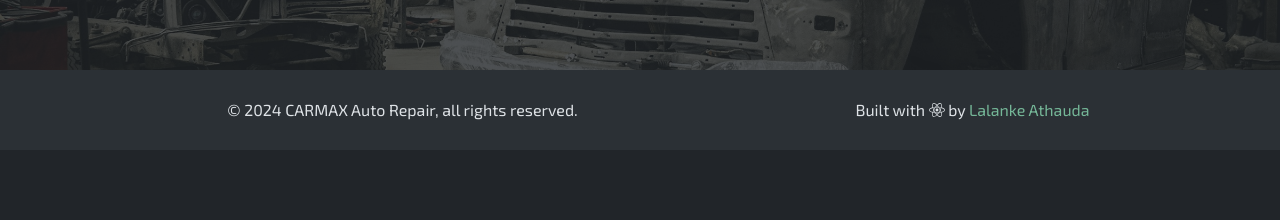
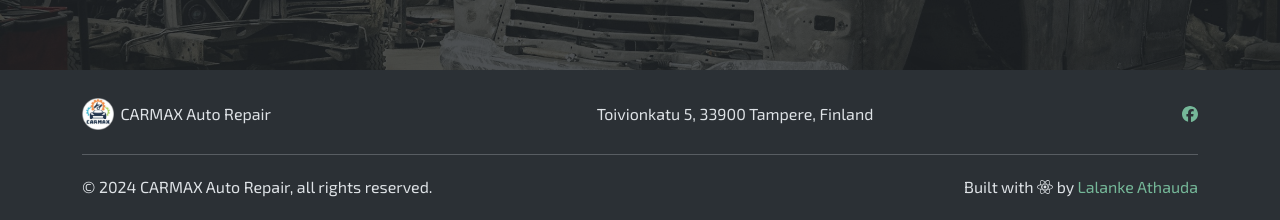
Before and after one commit to lalankeba/carmax-app, a Next.js app: page /en in a window 1280 px wide. Shown: the part 4358-4578 px from the top of the page. Before the commit the page ends 4508 px from the top, so only its background shows below. Built offline with nearby package versions, Linux system fonts and the light colour scheme; no server answers.

Commit message:
updating footer bar version 2

```diff
--- a/app/[locale]/globals.scss
+++ b/app/[locale]/globals.scss
@@ -7,7 +7,7 @@
   --navigation-bar-min-height: 4.0rem;
   --navigation-bar-max-height: 5.5rem;
   --navigation-bar-height: var(--navigation-bar-max-height);
-  --footer-bar-height: 5rem;
+  --footer-bar-height: 8rem;
 }
 
 html, body {
--- a/app/[locale]/layout.tsx
+++ b/app/[locale]/layout.tsx
@@ -3,7 +3,7 @@ import { getMessages, getTranslations } from "next-intl/server";
 import { routing } from "@/i18n/routing";
 import { Exo_2 } from "next/font/google";
 import NavigationBar from "@/components/navigation-bar";
-import FooterBar from "@/components/footer-bar";
+import FooterBarV2 from "@/components/footer-bar-v2";
 import { config } from '@fortawesome/fontawesome-svg-core';
 import '@fortawesome/fontawesome-svg-core/styles.css';
 config.autoAddCss = false;
@@ -79,7 +79,7 @@ export default async function LocaleLayout({
               {children}
             </main>
             <footer>
-              <FooterBar />
+              <FooterBarV2 />
             </footer>
           </div>
         </NextIntlClientProvider>
--- /dev/null
+++ b/components/footer-bar-v2.scss
@@ -0,0 +1,17 @@
+.footer-bar-v2 {
+
+  p {
+    margin-bottom: 0;
+  }
+
+  .craft-link {
+    color: var(--bs-success-text-emphasis);
+    text-decoration: none;
+    transition: color 0.3s ease, transform 0.3s ease;
+  }
+
+  .craft-link:hover {
+    color: var(--bs-success);
+  }
+
+}
--- /dev/null
+++ b/components/footer-bar-v2.tsx
@@ -0,0 +1,77 @@
+import React from "react";
+import { faFacebook, faReact } from "@fortawesome/free-brands-svg-icons";
+import { FontAwesomeIcon } from "@fortawesome/react-fontawesome";
+import { useTranslations } from "next-intl";
+import { Col, Container, Row } from "react-bootstrap";
+import Link from "next/link";
+import "./footer-bar-v2.scss";
+import Image from "next/image";
+
+const FooterBarV2: React.FC = () => {
+  const t = useTranslations('components.FooterBar');
+
+  return (
+    <>
+      <div className="footer-bar-v2 bg-body-tertiary">
+        <Container fluid="md">
+          <Row>
+            <Col>
+              <Row className="mt-4 mb-1" md={3} sm={3} xs={3}>
+                <Col className="d-flex justify-content-start align-items-center" xs={5} sm={4} md={4}>
+                  <Row>
+                    <Col className="d-flex justify-content-start align-items-center" xs={3} sm={4} md={2}>
+                      <Image
+                        alt=""
+                        src="/images/carmax-logo.png"
+                        width="32"
+                        height="32"
+                        className="d-inline-block align-center"
+                      />
+                    </Col>
+                    <Col className="d-flex justify-content-start align-items-center" xs={9} sm={8} md={10}>
+                      <p>CARMAX Auto Repair</p>
+                    </Col>
+                  </Row>
+                </Col>
+                <Col className="d-flex justify-content-center align-items-center" xs={6} sm={6} md={6}>
+                  <div>
+                    <p>Toivionkatu 5, 33900 Tampere, Finland</p>
+                  </div>
+                </Col>
+                <Col className="d-flex justify-content-end align-items-center my-2" xs={1} sm={2} md={2}>
+                  <Link href="https://www.facebook.com/profile.php?id=61559165351726" target="_blank" rel="noopener noreferrer" className="craft-link">
+                    <FontAwesomeIcon icon={faFacebook} size="1x" />
+                  </Link>
+                </Col>
+              </Row>
+              <Row>
+                <Col>
+                  <hr />
+                </Col>
+              </Row>
+              <Row className="mt-1 mb-4">
+                <Col className="d-flex justify-content-center justify-content-md-start align-items-center" md={7}>
+                  <div className="text-center">
+                    {t('title', { currentYear: new Date().getFullYear() })}
+                  </div>
+                </Col>
+                <Col className="d-flex justify-content-center justify-content-md-end align-items-center" md={5}>
+                  <div className="text-center">
+                    {
+                      t.rich('craft', {
+                        icon: () => <FontAwesomeIcon icon={faReact} title="React" />,
+                        link: (chunks) => <Link href="https://lalankeba.github.io/" target="_blank" rel="noopener noreferrer" className="craft-link">{chunks}</Link>,
+                      })
+                    }
+                  </div>
+                </Col>
+              </Row>
+            </Col>
+          </Row>
+        </Container>
+      </div>
+    </>
+  );
+}
+
+export default FooterBarV2;
--- a/components/footer-bar.tsx
+++ b/components/footer-bar.tsx
@@ -13,7 +13,7 @@ const FooterBar: React.FC = () => {
     <>
       <div className="footer-bar bg-body-tertiary">
         <Container fluid="md">
-          <Row className="footer-row" style={{  }}>
+          <Row className="footer-row">
             <Col className="d-flex justify-content-center align-items-center" md={7}>
               <div className="text-center">
                 {t('title', { currentYear: new Date().getFullYear() })}
```
